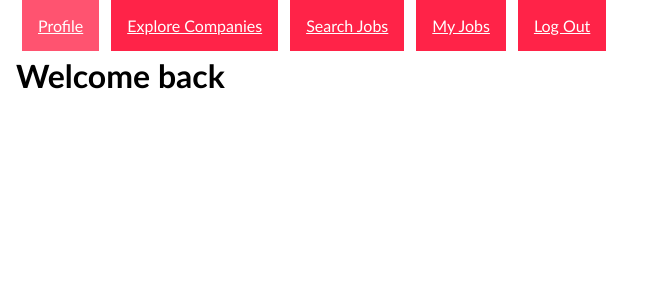
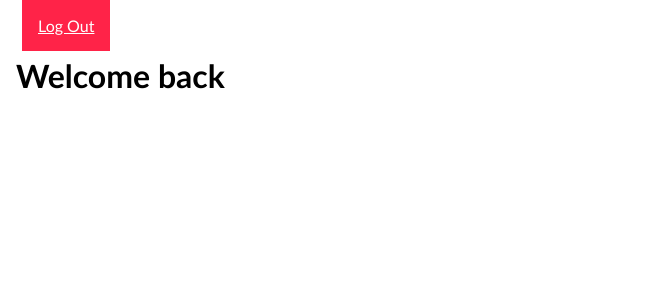
Before and after one commit to siobhanpmahoney/app-tracker, a React (Create React App) app: page / in a window 1280 px wide. Shown: the top 300 px of the page, without its empty margins (0-653 px from the left). Built offline with nearby package versions, Linux system fonts and the light colour scheme; a web font is replaced by a local one.

Commit message:
navbar renders links according to signed in user status

```diff
--- a/src/App.js
+++ b/src/App.js
@@ -118,7 +118,7 @@ class App extends Component {
     return (
       <Router>
         <div className="App">
-          <NavBar currentUser = {this.state.auth.currentUser} logOutUser = {this.logOutUser} />
+          <NavBar loggedIn = {this.state.auth.currentUser} logOutUser = {this.logOutUser} />
 
           <Route exact path="/login" render={() => <Login setLoggedInUser={this.setLoggedInUser} /> } />
 
--- a/src/components/NavBar.js
+++ b/src/components/NavBar.js
@@ -12,42 +12,27 @@ const link = {
   color: 'white',
 }
 
-const NavBar = ({logOutUser, currentUser}) => {
+class NavBar extends React.Component {
 
-  const loggedIn = !!currentUser
+  renderHTML = () => {
+    if (!!this.props.currentUser) {
+      return (
+        <div>
+        <NavLink to="/" exact style={link} activeStyle={{background: '#FF5370'}}>Profile</NavLink>
 
+        <NavLink to="/search/companies" exact style={link} activeStyle={{background: '#FF5370'}}>Explore Companies</NavLink>
 
+        <NavLink to="/search/jobs" exact style={link} activeStyle={{background:'#FF5370'}}>Search Jobs</NavLink>
+
+      <NavLink to="/myjobs" exact style={link} activeStyle={{background:'#FF5370'}}>My Jobs</NavLink>
+
+    <NavLink to="/logout" exact style={link} activeStyle={{background: '#FF5370'}}> Log Out </NavLink>
+    </div>
+  )
+
+      } else {
         return (
-    <div className="navbar">
-
-      <NavLink
-        to="/"
-        exact
-        style={link}
-        activeStyle={{
-          background: '#FF5370'
-        }}>Profile</NavLink>
-      <NavLink
-        to="/search/companies"
-        exact
-        style={link}
-        activeStyle={{
-          background: '#FF5370'
-        }}>Explore Companies</NavLink>
-      <NavLink
-        to="/search/jobs"
-        exact
-        style={link}
-        activeStyle={{
-          background: '#FF5370'
-        }}>Search Jobs</NavLink>
-      <NavLink
-        to="/myjobs"
-        exact
-        style={link}
-        activeStyle={{
-          background: '#FF5370'
-        }}>My Jobs</NavLink>
+          <div>
           <NavLink
             to="/logout"
             exact
@@ -55,11 +40,19 @@ const NavBar = ({logOutUser, currentUser}) => {
             activeStyle={{
               background: '#FF5370'
             }}>Log Out</NavLink>
+            </div>
+        )
+      }
+    }
 
-    </div>
-  );
+  render() {
+    return (
+      <div className="navbar">
+        {this.renderHTML()}
+      </div>)
+    }
+}
 
-};
 
 
 function mapStateToProps(state, props) {
```
Lines whose indentation alone changed are shown as unchanged.
